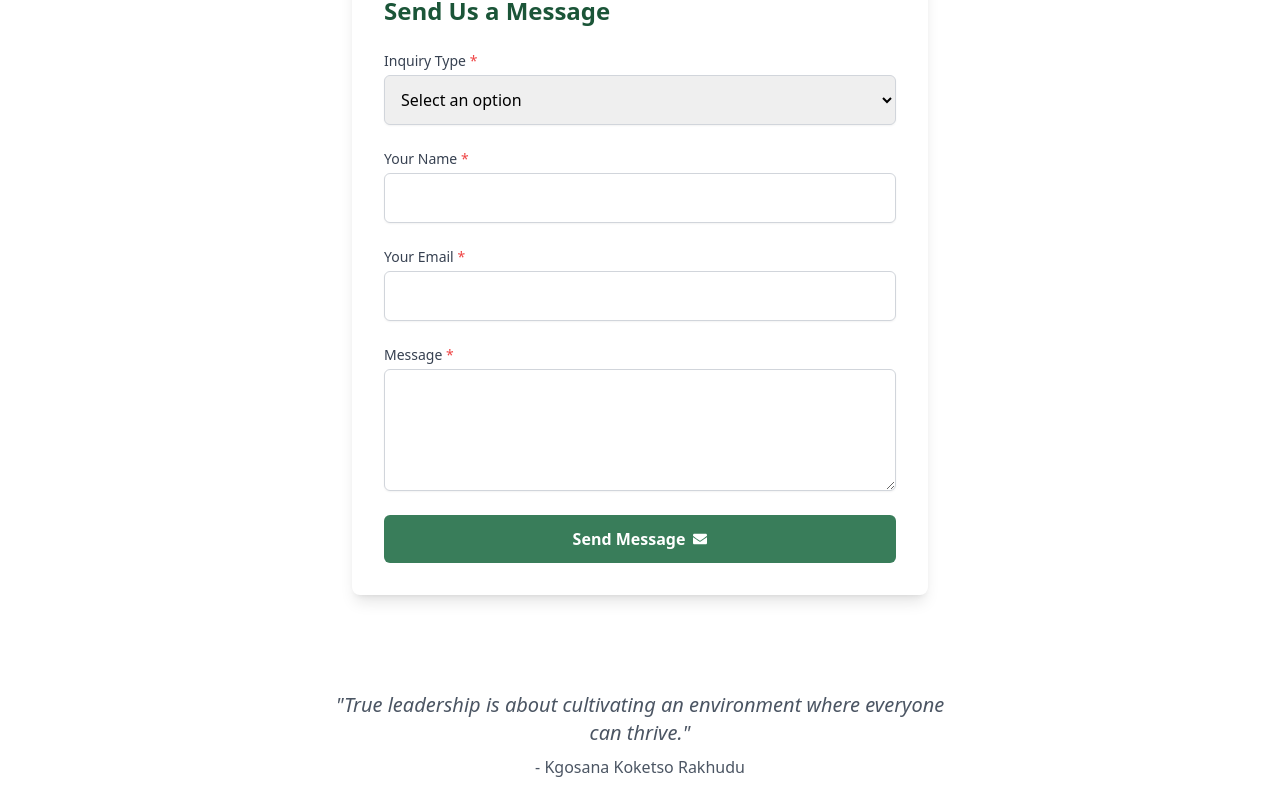
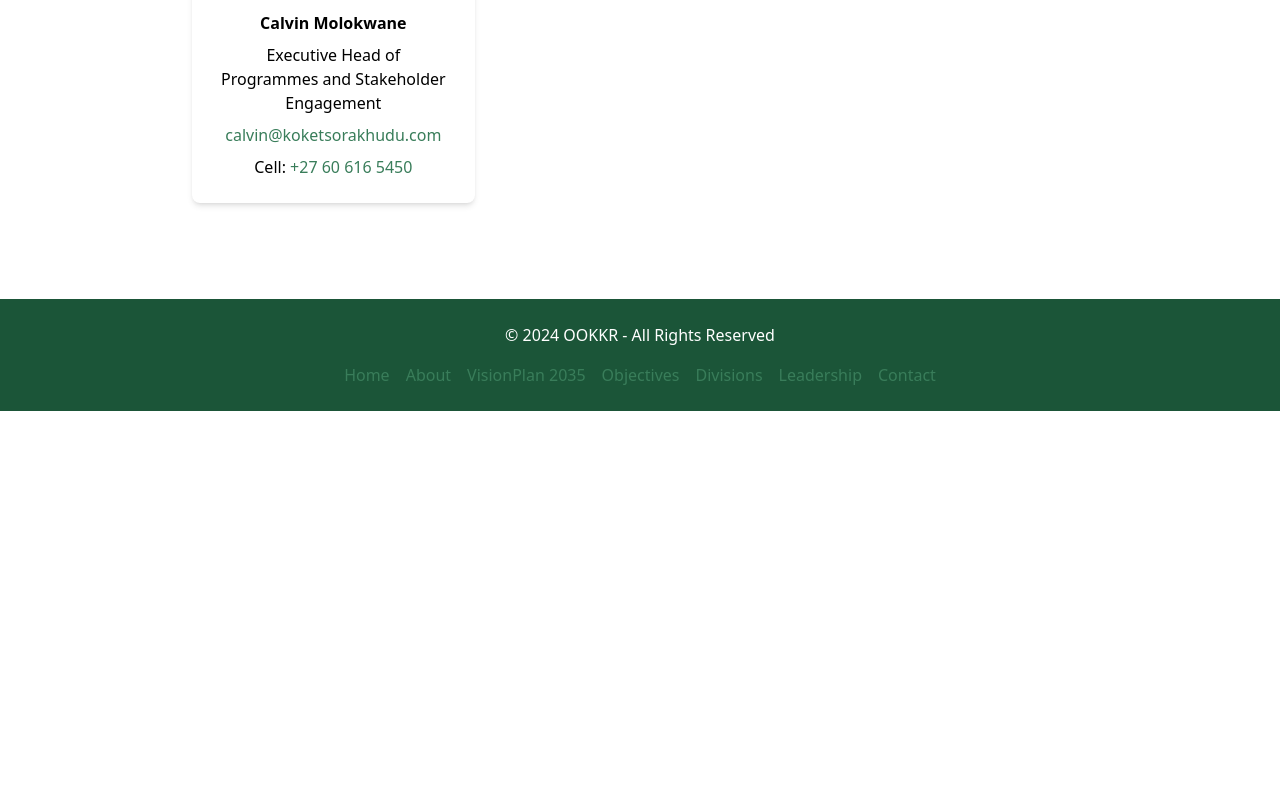
Before and after one commit to Nathilanzi/krf-website, a React (Create React App) app: page /contact in a window 1280 px wide. Shown: the part 889-1700 px from the top of the page. After the commit the page ends 1300 px from the top, so only its background shows below. Built offline with nearby package versions, Linux system fonts and the light colour scheme.

Commit message:
Update contact info

```diff
--- a/src/Components/Contact.jsx
+++ b/src/Components/Contact.jsx
@@ -1,5 +1,7 @@
 import React, { useState } from 'react';
 import { FaEnvelope, FaPhoneAlt, FaArrowDown, FaMapMarkerAlt, FaCheck } from 'react-icons/fa';
+import { initializeApp } from 'firebase/app';
+     import { getFirestore, collection, addDoc } from 'firebase/firestore';
 
 function Contact() {
   const [category, setCategory] = useState('');
@@ -18,16 +20,41 @@ function Contact() {
     }));
   };
 
-  const handleSubmit = (e) => {
+  const handleSubmit = async (e) => {
     e.preventDefault();
-    // Handle form submission logic here
-    setSubmitted(true);
-    setTimeout(() => setSubmitted(false), 3000);
+    try {
+      const form = {
+        name: formData.name,
+        email: formData.email,
+        message: formData.message,
+      };
+
+      // Send the form data to EmailJS (replace with your own EmailJS service ID and template ID)
+      const response = await fetch('https://api.emailjs.com/api/v1.0/email/send', {
+        method: 'POST',
+        headers: {
+          'Content-Type': 'application/json',
+        },
+        body: JSON.stringify({
+          service_id: 'your_service_id',
+          template_id: 'your_template_id',
+          user_id: 'your_user_id',
+          template_params: form,
+        }),
+      });
+
+      if (response.ok) {
+        setSubmitted(true);
+        setTimeout(() => setSubmitted(false), 3000);
+      }
+    } catch (error) {
+      console.error("Error sending email:", error);
+    }
   };
 
   return (
     <div className="min-h-screen">
-      {/* Hero Section - Enhanced with overlay */}
+      {/* Hero Section */}
       <section className="relative text-center py-16 bg-gradient-to-b from-gray-100 to-white">
         <div className="absolute inset-0 bg-[#1B5538] opacity-5 pattern-grid-lg"></div>
         <div className="relative z-10">
@@ -48,10 +75,11 @@ function Contact() {
       </section>
 
       <div className="container mx-auto px-6 py-12">
-        {/* Contact Information - Enhanced with cards */}
+        {/* Contact Information */}
         <section className="text-center mt-8">
           <h2 className="text-2xl font-semibold mb-8 text-[#1B5538]">Get in Touch</h2>
           <div className="grid md:grid-cols-3 gap-6 max-w-4xl mx-auto">
+            {/* Existing Contact Information */}
             <div className="bg-white p-6 rounded-lg shadow-md hover:shadow-lg transition-shadow">
               <FaEnvelope className="text-[#397D5A] text-2xl mx-auto mb-4" />
               <h3 className="font-semibold mb-2">Email</h3>
@@ -78,11 +106,22 @@ function Contact() {
                 +27 82 948 1438
               </a>
             </div>
+
+            {/* Calvin Molokwane's Contact Info */}
+            <div className="bg-white p-6 rounded-lg shadow-md hover:shadow-lg transition-shadow mt-6">
+              <FaEnvelope className="text-[#397D5A] text-2xl mx-auto mb-4" />
+              <h3 className="font-semibold mb-2">Calvin Molokwane</h3>
+              <p className="mb-2">Executive Head of Programmes and Stakeholder Engagement</p>
+              <a href="mailto:calvin@koketsorakhudu.com" className="text-[#397D5A] hover:text-[#1B5538] transition-colors">
+                calvin@koketsorakhudu.com
+              </a>
+              <p className="mt-2">Cell: <a href="tel:+27606165450" className="text-[#397D5A] hover:text-[#1B5538]">+27 60 616 5450</a></p>
+            </div>
           </div>
         </section>
 
-        {/* Interactive Contact Form - Enhanced with animation and feedback */}
-        <section className="max-w-xl mx-auto bg-white p-8 rounded-lg shadow-lg mt-16 relative overflow-hidden">
+        {/* Contact Form */}
+        {/* <section className="max-w-xl mx-auto bg-white p-8 rounded-lg shadow-lg mt-16 relative overflow-hidden">
           {submitted && (
             <div className="absolute inset-0 bg-white bg-opacity-90 flex items-center justify-center z-10">
               <div className="text-center text-[#1B5538]">
@@ -94,7 +133,8 @@ function Contact() {
 
           <h2 className="text-2xl font-semibold text-[#1B5538] mb-6">Send Us a Message</h2>
           <form onSubmit={handleSubmit} className="space-y-6">
-            <div className="group">
+            {/* Inquiry Category */}
+            {/* <div className="group">
               <label htmlFor="category" className="block text-sm font-medium text-gray-700 mb-1">
                 Inquiry Type <span className="text-red-500">*</span>
               </label>
@@ -110,9 +150,10 @@ function Contact() {
                 <option value="partnership">Community Partnership</option>
                 <option value="event">Event Participation</option>
               </select>
-            </div>
+            </div> */}
 
-            <div className="group">
+            {/* Name Input */}
+            {/* <div className="group">
               <label htmlFor="name" className="block text-sm font-medium text-gray-700 mb-1">
                 Your Name <span className="text-red-500">*</span>
               </label>
@@ -124,9 +165,10 @@ function Contact() {
                 className="block w-full p-3 border border-gray-300 rounded-md shadow-sm focus:border-[#1B5538] focus:ring-1 focus:ring-[#1B5538] transition-colors"
                 required
               />
-            </div>
+            </div> */}
 
-            <div className="group">
+            {/* Email Input */}
+            {/* <div className="group">
               <label htmlFor="email" className="block text-sm font-medium text-gray-700 mb-1">
                 Your Email <span className="text-red-500">*</span>
               </label>
@@ -138,9 +180,10 @@ function Contact() {
                 className="block w-full p-3 border border-gray-300 rounded-md shadow-sm focus:border-[#1B5538] focus:ring-1 focus:ring-[#1B5538] transition-colors"
                 required
               />
-            </div>
+            </div> */}
 
-            <div className="group">
+            {/* Message Textarea */}
+            {/* <div className="group">
               <label htmlFor="message" className="block text-sm font-medium text-gray-700 mb-1">
                 Message <span className="text-red-500">*</span>
               </label>
@@ -152,9 +195,10 @@ function Contact() {
                 className="block w-full p-3 border border-gray-300 rounded-md shadow-sm focus:border-[#1B5538] focus:ring-1 focus:ring-[#1B5538] transition-colors"
                 required
               ></textarea>
-            </div>
+            </div> */}
 
-            <button
+            {/* Submit Button */}
+            {/* <button
               type="submit"
               className="w-full py-3 px-4 bg-[#397D5A] hover:bg-[#1B5538] text-white font-bold rounded-md transition-colors duration-200 flex items-center justify-center space-x-2 hover:shadow-lg"
             >
@@ -162,20 +206,7 @@ function Contact() {
               <FaEnvelope className="text-sm" />
             </button>
           </form>
-        </section>
-
-        {/* Closing Section - Enhanced with styling */}
-        <section className="text-center mt-16 max-w-2xl mx-auto">
-          <div className="relative py-8">
-            <div className="absolute left-0 right-0 top-1/2 h-px bg-gray-200"></div>
-            <div className="relative bg-white inline-block px-4">
-              <p className="text-xl text-gray-600 italic mb-2">
-                "True leadership is about cultivating an environment where everyone can thrive."
-              </p>
-              <p className="text-gray-600 font-medium">- Kgosana Koketso Rakhudu</p>
-            </div>
-          </div>
-        </section>
+        </section> */}
       </div>
     </div>
   );
```
